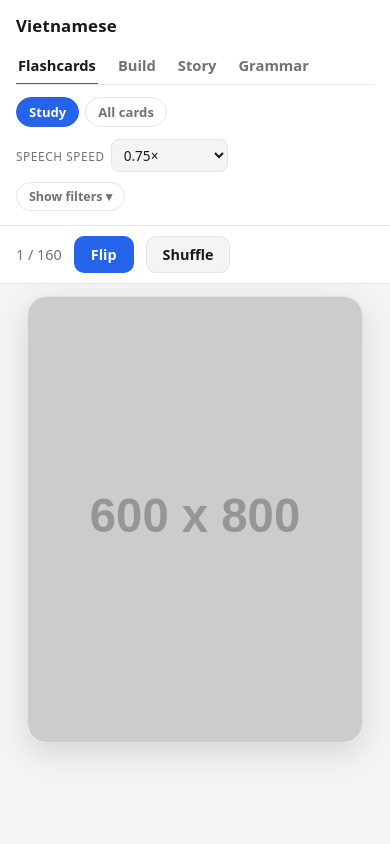
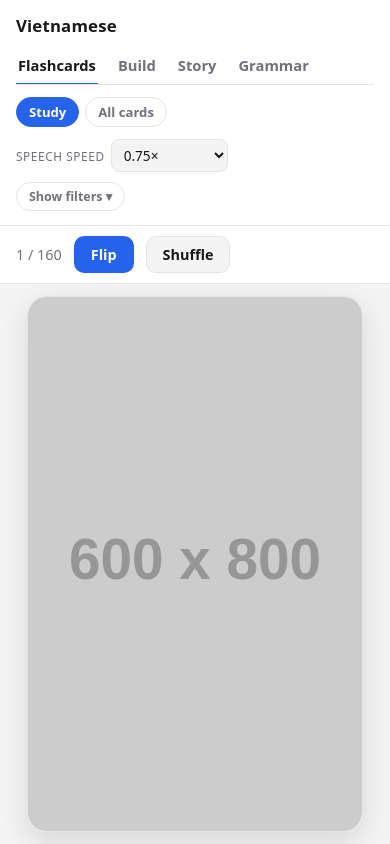
Before and after one commit to danyowma/daniel.ma, a plain HTML site: page vietnamese/index.html in a window 390 px wide. Drawn offline with Linux system fonts and the light colour scheme; placeholder pictures from the web are drawn by us.

Commit message:
Fix card background not filling the full card on mobile (#13)
Two contributing issues, both around the mobile card sizing added for
the no-scroll layout:

- .scene and .card each independently computed aspect-ratio: 3/4,
  chained through percentages (.card's width:100% depends on .scene,
  whose own width is itself derived from height via its aspect-ratio).
  Simplified so .scene alone owns the ratio and .card just fills it
  (width/height: 100%, aspect-ratio: auto) - safer than relying on two
  engines resolving the same chained dependency identically.

- Toggling the filters panel resizes .scene/.card via pure CSS (no
  re-render), and a 3D-transformed layer's painted background can fail
  to repaint to match a size change without a forced reflow in
  between - the same class of issue renderInstant() already works
  around for view switches. Added the same void el.offsetHeight forced
  reflow to syncFilters().


Claude-Session: https://claude.ai/code/session_013GXvfjCXVE4hXtK8WFbNKC

Co-authored-by: Claude <noreply@anthropic.com>

```diff
--- a/vietnamese/app.js
+++ b/vietnamese/app.js
@@ -1362,6 +1362,11 @@
     els.filtersToggle.innerHTML = state.filtersOpen
       ? "Hide filters &#9652;"
       : "Show filters &#9662;";
+    // Toggling the panel resizes .scene/.card via CSS alone. Some engines
+    // don't repaint a 3D-transformed layer's background to match a pure-CSS
+    // size change without a forced reflow in between — the same class of
+    // issue renderInstant() works around for view switches.
+    void els.card.offsetHeight;
   }
 
   els.filtersToggle.addEventListener("click", function () {
--- a/vietnamese/styles.css
+++ b/vietnamese/styles.css
@@ -836,6 +836,16 @@ body {
     max-width: min(86vw, 380px);
     aspect-ratio: 3 / 4;
   }
+  /* .scene alone owns the 3:4 ratio here (derived from height, capped by
+     max-width). Letting .card also compute its own aspect-ratio from a
+     percentage width chained back through .scene's height is exactly the
+     kind of dependency some engines resolve inconsistently — simplest is
+     to just have .card fill the box .scene already settled on. */
+  .card {
+    width: 100%;
+    height: 100%;
+    aspect-ratio: auto;
+  }
   .grid__cards {
     grid-template-columns: repeat(auto-fill, minmax(112px, 1fr));
   }
```
